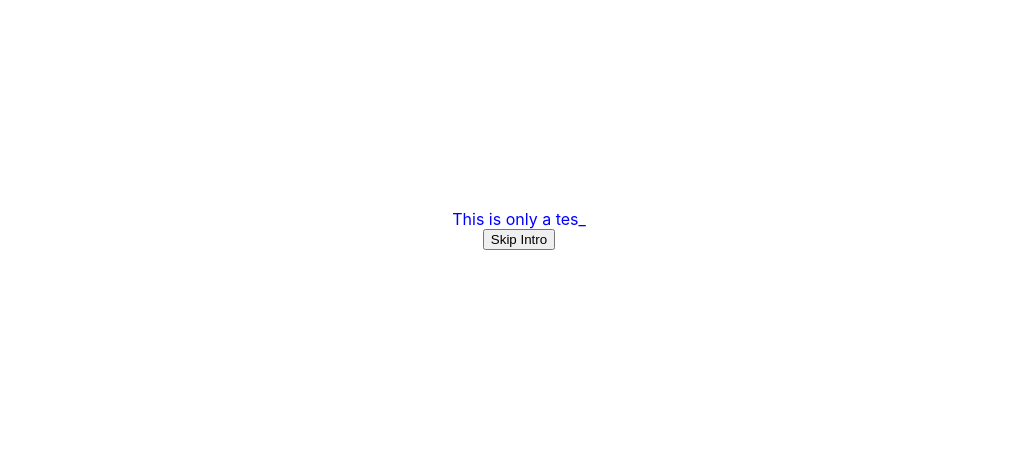
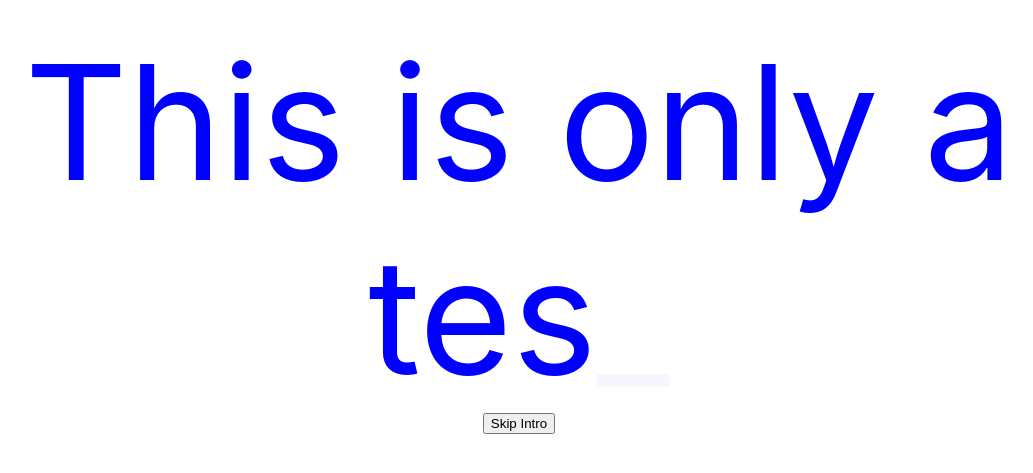
Before and after one commit to angrypirate33/portfolio, a React (Create React App) app: page / in a window 1280 px wide. Shown: the part 171-644 px from the top of the page, without its empty margins (121-1154 px from the left). Built offline with nearby package versions, Linux system fonts and the light colour scheme.

Commit message:
Adds keyframes for cursor blink in IntroAnimation.

```diff
--- a/src/components/IntroAnimation/IntroAnimation.css
+++ b/src/components/IntroAnimation/IntroAnimation.css
@@ -8,6 +8,17 @@
     align-items: center;
 }
 
-.hidden {
-    opacity: 0;
+@keyframes blink {
+    0% { opacity: 1; }
+    50% { opacity: 0; }
+    100% { opacity: 1; }
 }
+
+.console-underscore {
+    font-size: 10em;
+    animation: blink 1.25s infinite;
+}
+
+#intro-text {
+    font-size: 10em;
+}
--- a/src/components/IntroAnimation/IntroAnimation.jsx
+++ b/src/components/IntroAnimation/IntroAnimation.jsx
@@ -43,23 +43,20 @@ export default function IntroAnimation({ onComplete }) {
             }
         }, 120)
 
-        const cursorInterval = setInterval(() => {
-            setVisible(visible => !visible)
-        }, 400)
-
         return () => {
             clearInterval(typingInterval)
-            clearInterval(cursorInterval)
         }
     }, [isWaiting, letterCount, direction, phraseIndex, words])
 
     return (
         <div className="IntroAnimation">
-            <div style={{ color: colors[phraseIndex] }}>
-                <span id='intro-text'>{words[phraseIndex].substring(0, letterCount)}</span>
-                <span className={visible ? 'console-underscore' : 'console-underscore-hidden'}>
-                    _
-                </span>
+            <div className="animation-container">
+                <div style={{ color: colors[phraseIndex] }}>
+                    <span id='intro-text'>{words[phraseIndex].substring(0, letterCount)}</span>
+                    <span className={'console-underscore'}>
+                        &#95;
+                    </span>
+                </div>
             </div>
             <button onClick={onComplete}>Skip Intro</button>
         </div>
--- a/src/pages/App/App.js
+++ b/src/pages/App/App.js
@@ -14,7 +14,7 @@ export default function App() {
   // useEffect(() => {
   //   const timer = setTimeout(() => {
   //     setShowIntro(false)
-  //   }, 5000)
+  //   }, 15000)
 
   //   return () => clearTimeout(timer)
   // }, [])
```
